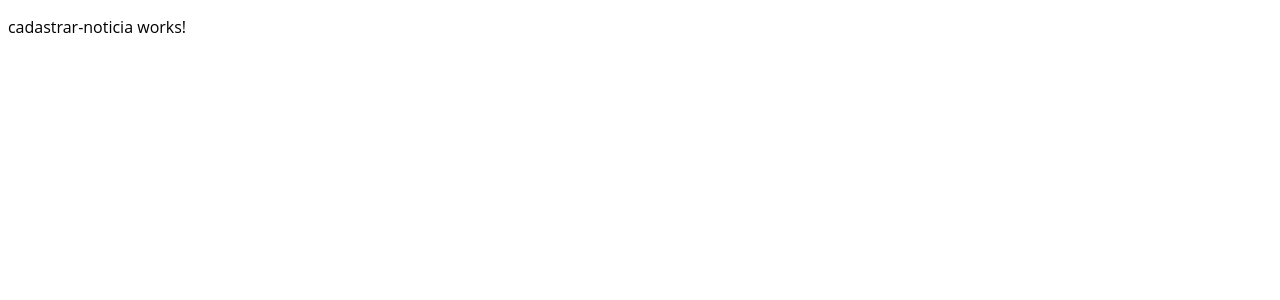
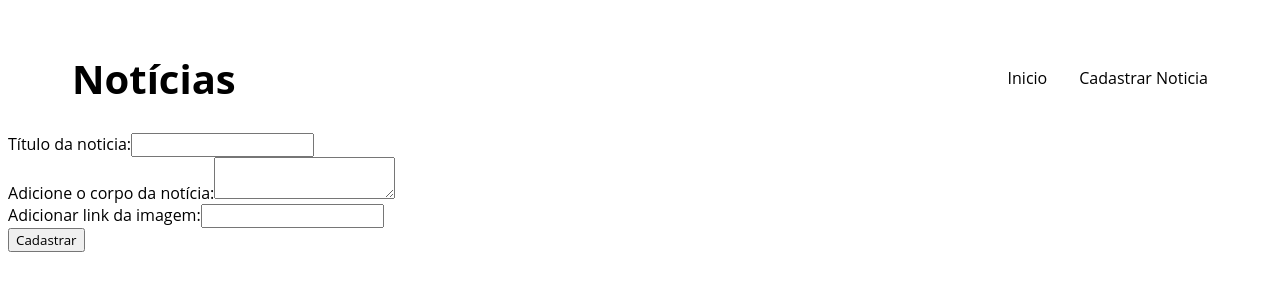
Before and after one commit to LucasAlfeu/Teste-Tecnico, an Angular app: page /cadastrarNoticia in a window 1280 px wide. Shown: the top 300 px of the page. Built offline with nearby package versions, Linux system fonts and the light colour scheme.

Commit message:
Estrutura HTML para o componente cadastrar-noticia

```diff
--- a/src/app/components/cadastrar-noticia/cadastrar-noticia.component.html
+++ b/src/app/components/cadastrar-noticia/cadastrar-noticia.component.html
@@ -1 +1,21 @@
-<p>cadastrar-noticia works!</p>
+<app-titulo></app-titulo>
+
+
+
+<form action="" class="formulario-cadastrar">
+    <div class="box">
+        <label for="titulo">Título da noticia:</label>
+        <input type="text" name="noticia-titulo" id="titulo" aria-placeholder="Titulo da Noticia">
+    </div>
+    <div class="box">
+        <label for="descricao">Adicione o corpo da notícia:</label>
+        <textarea name="noticia-descricao" id="descricao" aria-placeholder="Descrição completa da notícia"></textarea>
+    </div>
+    <div class="box">
+        <label for="imagem">Adicionar link da imagem:</label>
+        <input type="text" id="imagem-noticia" name="img-noticia" aria-placeholder="link da imagem">
+    </div>
+    <div class="box-btn">
+        <input type="submit" value="Cadastrar" class="btn-form" aria-placeholder="Botão para cadastrar notícia">
+    </div>
+</form>
--- a/src/app/components/cadastrar-noticia/cadastrar-noticia.component.ts
+++ b/src/app/components/cadastrar-noticia/cadastrar-noticia.component.ts
@@ -1,8 +1,10 @@
 import { Component } from '@angular/core';
+import { HomeComponent } from '../home/home.component';
+import { TituloComponent } from '../titulo/titulo.component';
 
 @Component({
   selector: 'app-cadastrar-noticia',
-  imports: [],
+  imports: [TituloComponent],
   templateUrl: './cadastrar-noticia.component.html',
   styleUrl: './cadastrar-noticia.component.css'
 })
```
